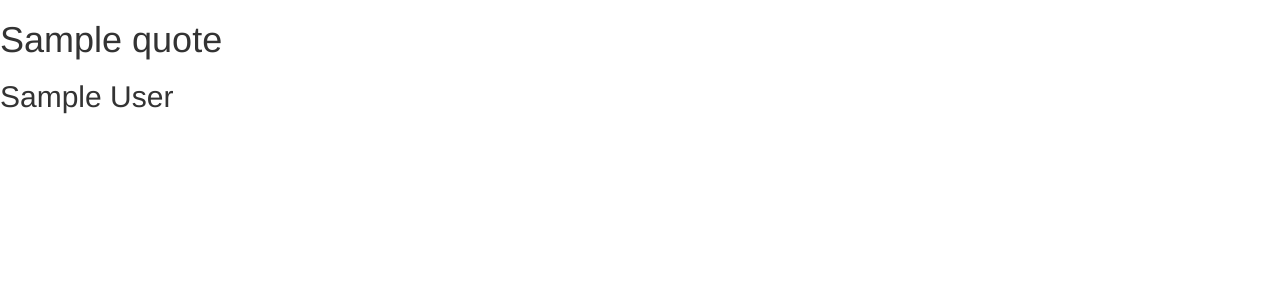
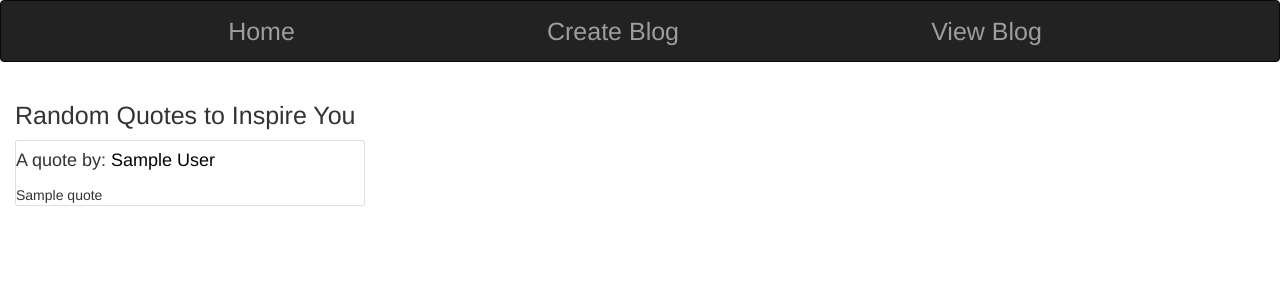
Before and after one commit to Doyo54/Python-flask-week-4-IP, a Flask app: page / in a window 1280 px wide. Shown: the top 300 px of the page. Run offline with Flask 2, Linux system fonts and the light colour scheme; a database or web service that is not in the repository returns one stand-in record (values such as "Sample title"); data that the repository does not hold is empty; some libraries are stand-ins or nearby versions.

Commit message:
ft: Navbar created

```diff
--- a/app/templates/base.html
+++ b/app/templates/base.html
@@ -1 +1,10 @@
+<link href="https://cdn.jsdelivr.net/npm/bootstrap@5.0.2/dist/css/bootstrap.min.css" rel="stylesheet" integrity="sha384-EVSTQN3/azprG1Anm3QDgpJLIm9Nao0Yz1ztcQTwFspd3yD65VohhpuuCOmLASjC" crossorigin="anonymous">
+<link rel="stylesheet" href="https://cdnjs.cloudflare.com/ajax/libs/font-awesome/4.7.0/css/font-awesome.min.css">
+<script src="https://cdn.jsdelivr.net/npm/@popperjs/core@2.9.2/dist/umd/popper.min.js" integrity="sha384-IQsoLXl5PILFhosVNubq5LC7Qb9DXgDA9i+tQ8Zj3iwWAwPtgFTxbJ8NT4GN1R8p" crossorigin="anonymous"></script>
+<script src="https://cdn.jsdelivr.net/npm/bootstrap@5.0.2/dist/js/bootstrap.min.js" integrity="sha384-cVKIPhGWiC2Al4u+LWgxfKTRIcfu0JTxR+EQDz/bgldoEyl4H0zUF0QKbrJ0EcQF" crossorigin="anonymous"></script>
+<link rel="stylesheet" href="{{url_for('static',filename='index.css')}}">
+
 {% extends 'bootstrap/base.html'%}
+{% block navbar %}
+    {% include 'navbar.html' %}
+{% endblock %}
--- a/app/templates/index.html
+++ b/app/templates/index.html
@@ -2,7 +2,18 @@
 {% block content %}
 
 
-<h1>{{quote.quote}}</h1>
-<h2>{{quote.author}}</h2>
+    <div class="container" style="float: left;">
+        <h2 style="font-size: 25px;">Random Quotes to Inspire You</h2>
+        <div class="row">
+            <div class="col-md-4">
+        <div class="card cardquote">
+            <div class="card-title">
+                <h4>A quote by: <span style="color: rgb(3, 3, 3)">{{quote.author}}</span> </h4>
+            </div>
+            <p class="card-text">{{quote.quote}}</p>
+        </div>
+    </div>
+    </div>
+    </div>
 
 {% endblock %}
--- /dev/null
+++ b/app/templates/navbar.html
@@ -0,0 +1,8 @@
+<nav class="navbar navbar-inverse" role="navigation" style="font-size: x-large;">
+    <a href="/" class="navbar-brand" style="font-size: 25px;">Home</a>
+
+
+      <a href="/" class="navbar-brand" style="font-size: 25px;">Create Blog</a>
+      <a href="/" class="navbar-brand" style="font-size: 25px;">View Blog</a>
+
+</nav>
```
